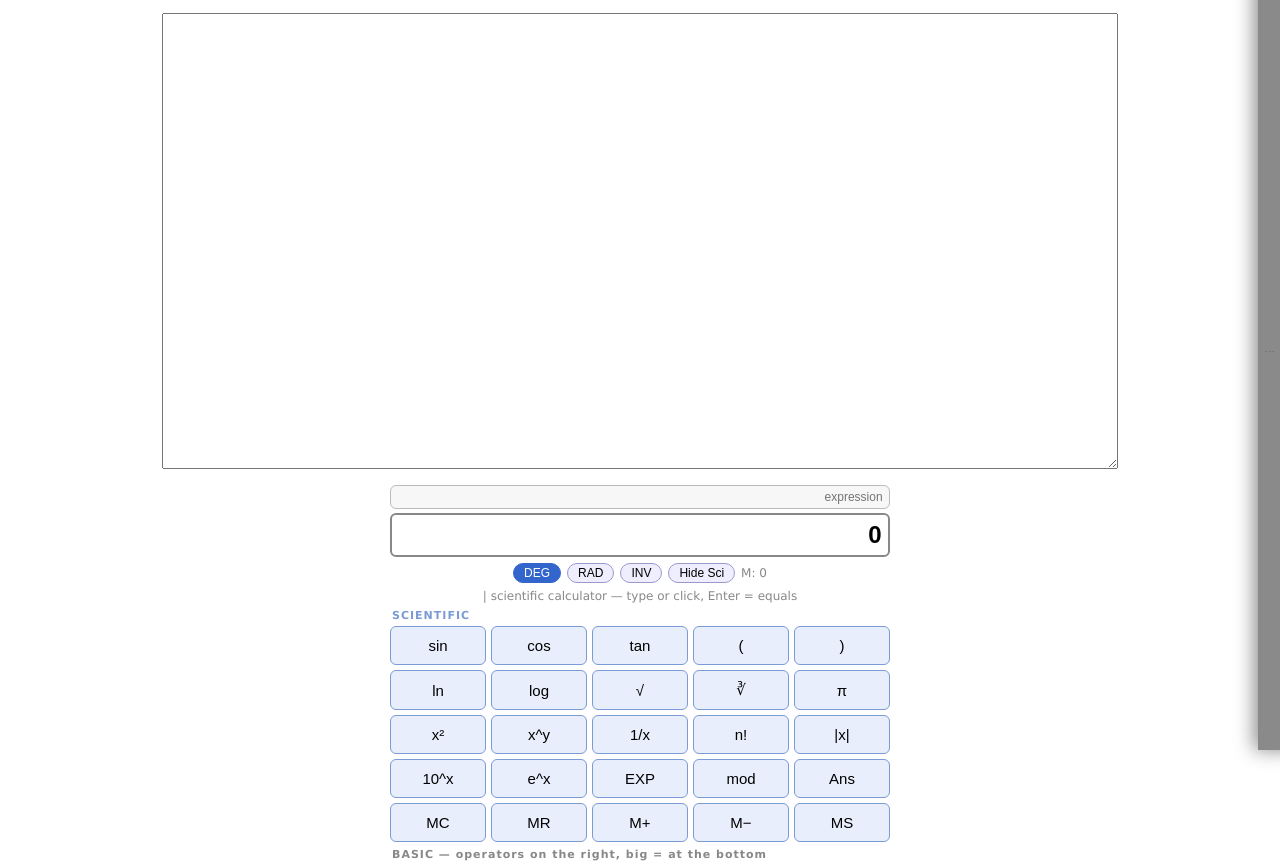
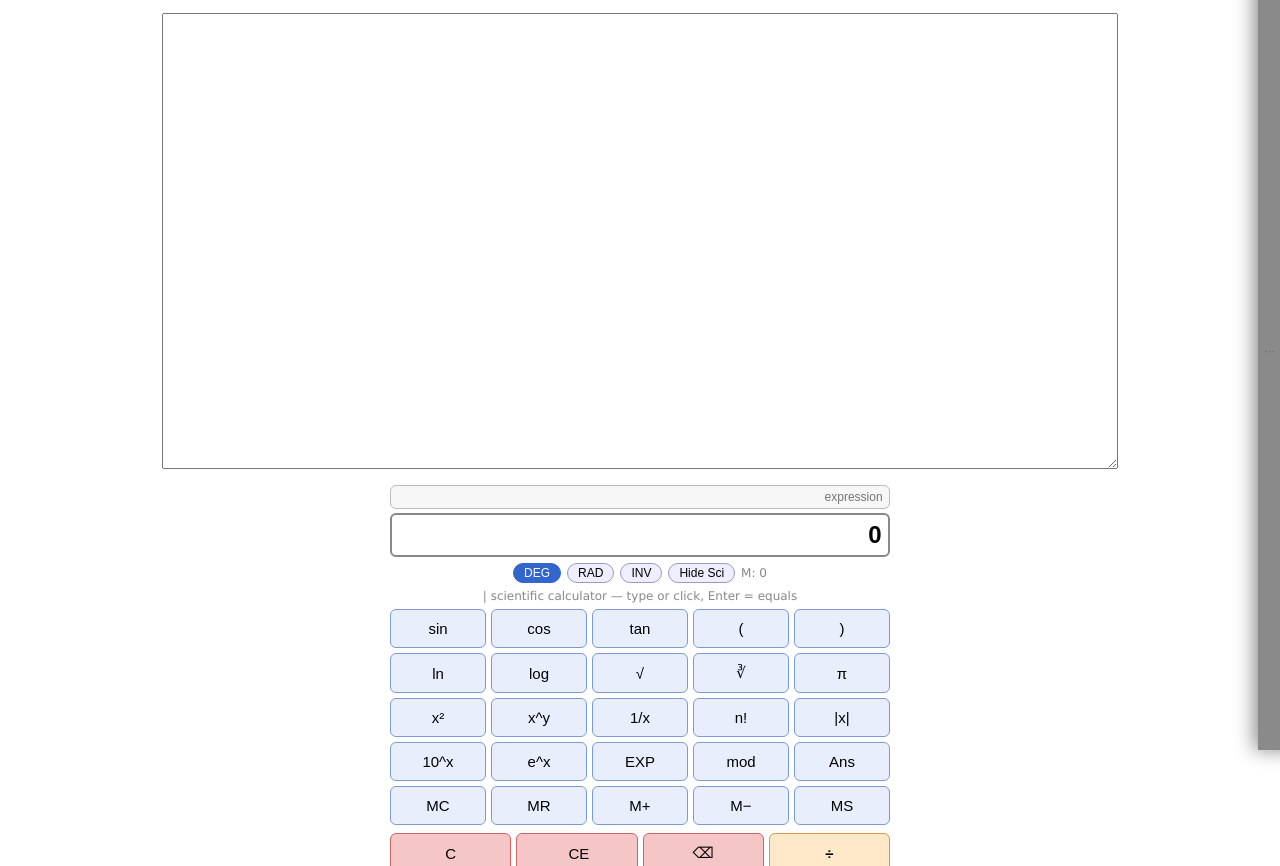
Before and after one commit to LaikaXvi/scratchpad, a plain HTML site: page index.html in a window 1280 px wide. Shown: the part 50-916 px from the top of the page. Drawn offline with Linux system fonts and the light colour scheme.

Commit message:
Remove calculator section flavor text labels

```diff
--- a/index.html
+++ b/index.html
@@ -129,7 +129,6 @@
 </div>
 <div id="sciGrid">
 <div id="sciSectionWrap">
-<div class="sciSectionLabel">SCIENTIFIC</div>
 <div id="sciSection">
 <input type="Button" class="sci" data-sci="1" value="sin" onclick="SciFunc('sin')" id="bSin" />
 <input type="Button" class="sci" data-sci="1" value="cos" onclick="SciFunc('cos')" id="bCos" />
@@ -158,7 +157,6 @@
 <input type="Button" class="sci" data-sci="1" value="MS" onclick="MemStore()" />
 </div>
 </div>
-<div class="sciSectionLabel" style="color:#888;">BASIC &#8212; operators on the right, big = at the bottom</div>
 <div id="basicSection">
 <input type="Button" class="clr" value="  C  " onclick="Clear()" />
 <input type="Button" class="clr" value="  CE " onclick="ClearEntry()" />
```
